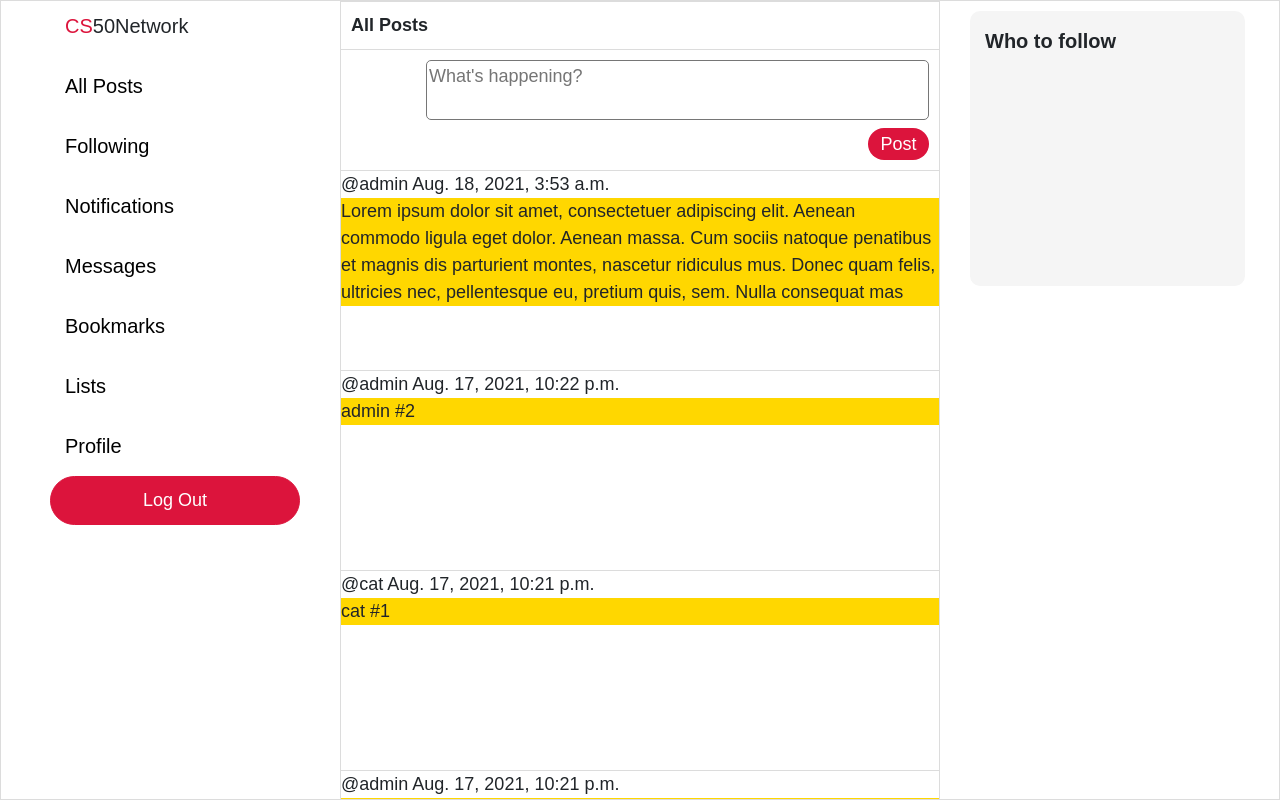
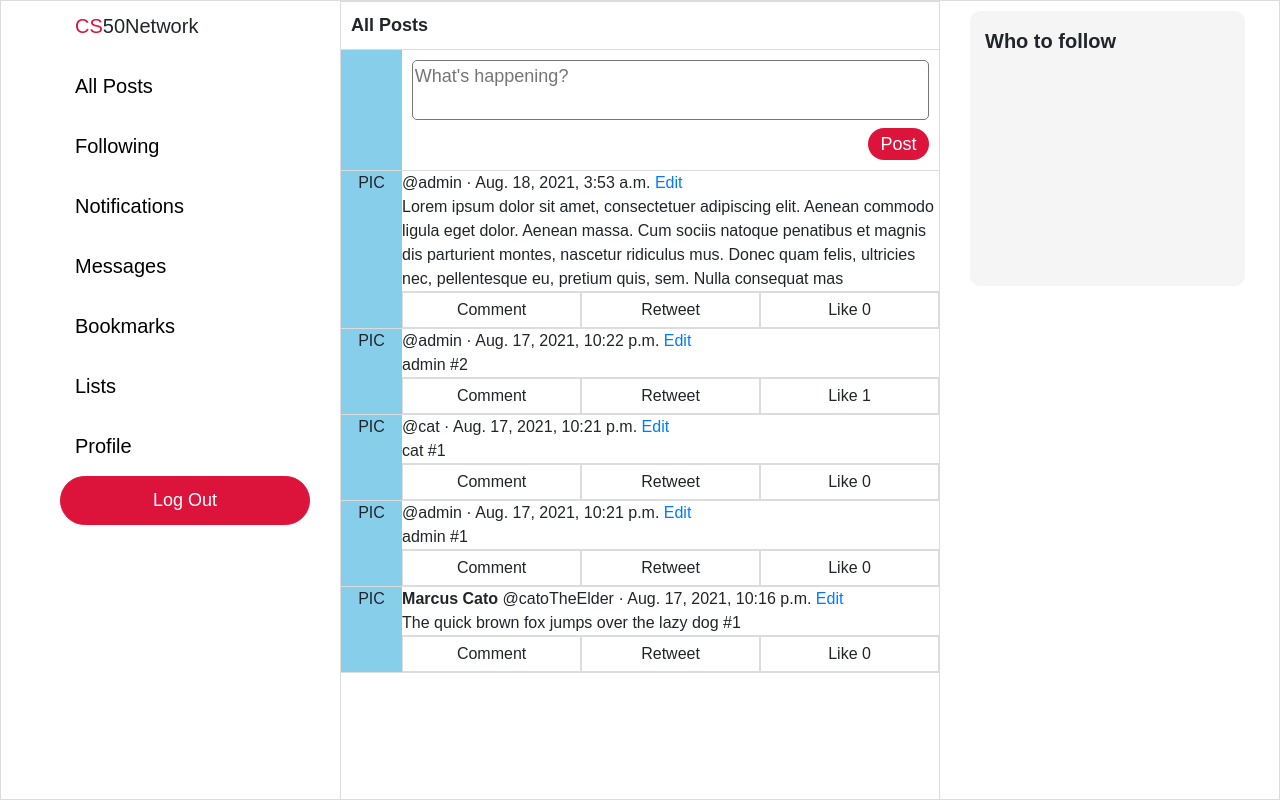
Before and after one commit to hqz3/cs50w-project4-network, a Django app: page / in a window 1280 px wide. Run offline with Django 3.2, Linux system fonts and the light colour scheme; a user stored in the database is signed in; data comes from the database, SQL or seed files in the repository; both versions use the stored data as it was after the commit; some libraries are stand-ins or nearby versions.

Commit message:
completed new post feature

```diff
--- a/network/models.py
+++ b/network/models.py
@@ -7,7 +7,7 @@ class User(AbstractUser):
 class Post(models.Model):
     user = models.ForeignKey("User", on_delete=models.CASCADE, related_name="posts")
     body = models.TextField(blank=True, max_length=280)
-    likes = models.ManyToManyField("User", related_name="likes")
+    likes = models.ManyToManyField("User", blank=True, related_name="likes")
     timestamp = models.DateTimeField(auto_now_add=True)
 
     def __str__(self):
--- a/network/static/network/styles.css
+++ b/network/static/network/styles.css
@@ -14,7 +14,7 @@ body {
     font-size: 20px;
     margin-top: 10px;
     margin-left: auto;
-    margin-right: 40px;
+    margin-right: 30px;
     max-width: 250px;
     width: 85%;
 }
@@ -75,12 +75,20 @@ body {
 /* BODY */
 
 .body {
+    /* background-color: green; */
     border-left: 1px solid gainsboro;
     border-right: 1px solid gainsboro;
     overflow: scroll;
+    width: 100%;
 }
 
+/* Hide scrollbar but keep functionality */
+.body::-webkit-scrollbar {
+    display: none;
+  }
+
 .all-posts-title {
+    background-color: white;
     border-top: 1px solid gainsboro;
     border-bottom: 1px solid gainsboro;
     font-weight: bold;
@@ -90,13 +98,14 @@ body {
 }
 
 .new-post-container {
+    background-color: white;
     border-bottom: 1px solid gainsboro;
-    display: grid;
-    grid-template-columns: 75px 1fr;
+    display: flex;
 }
 
 .new-post-form {
     padding: 10px 10px 10px 10px;
+    width: 100%;
 }
 
 .new-post-form textarea {
@@ -121,13 +130,41 @@ body {
  }
 
 .post-container {
+    background-color: white;
     border-bottom: 1px solid gainsboro;
+    display: flex;
+    font-size: 16px;
+    height: auto;
     width: 100%;
-    height: 200px;
+    /* background-color: cyan; */
+}
+
+.profile-pic {
+    text-align: center;
+    width: 68px;
+    background-color: skyblue;
+}
+
+.post-body-container {
+    width: 100%;
 }
 
 .post-body {
-    background-color: gold;
+    /* background-color: gold; */
+}
+
+.post-options {
+    border-top: 1px solid gainsboro;
+    display: flex;
+    justify-content: space-around;
+}
+
+.post-options li {
+    border: 1px solid gainsboro;
+    list-style: none;
+    padding: 5px 0 5px 0;
+    text-align: center;
+    width: 100%;
 }
 
 /* Right Pane */
--- a/network/templates/network/index.html
+++ b/network/templates/network/index.html
@@ -20,10 +20,30 @@
     {% endif %}
     {% for post in posts %}
         <div class="post-container">
-            <b>{{ post.user.first_name }} {{ post.user.last_name }} </b> @{{ post.user.username }} {{ post.timestamp }}
-            <div class="post-body">
-                {{ post.body }}
+            <div class="profile-pic">
+                PIC
             </div>
+            <div class="post-body-container">
+                <div class="post-body-top">
+                    <b>{{ post.user.first_name }} {{ post.user.last_name }} </b> @{{ post.user.username }} · {{ post.timestamp }}
+                    <a class="edit" href=""#>Edit</a>
+                </div>
+
+                <div class="post-body">
+                    {{ post.body }}
+                </div>
+
+                <div class="post-options">
+                    <li>Comment</li>
+                    <li>Retweet</li>
+                    <li>
+                        <a>
+                            Like <span>{{ post.likes.all.count }}</span>
+                        </a>
+                    </li>
+                </div>
+            </div>
+
         </div>
     {% endfor %}
 {% endblock %}
--- a/network/views.py
+++ b/network/views.py
@@ -9,7 +9,6 @@ from . models import User, Post
 
 def index(request):
     # Show all of the current user's posts
-    post = Post.objects.all()
     posts = Post.objects.all().order_by('-timestamp')
     context = {"posts": posts}
     return render(request, "network/index.html", context)
```
Also changed, not shown: db.sqlite3.
